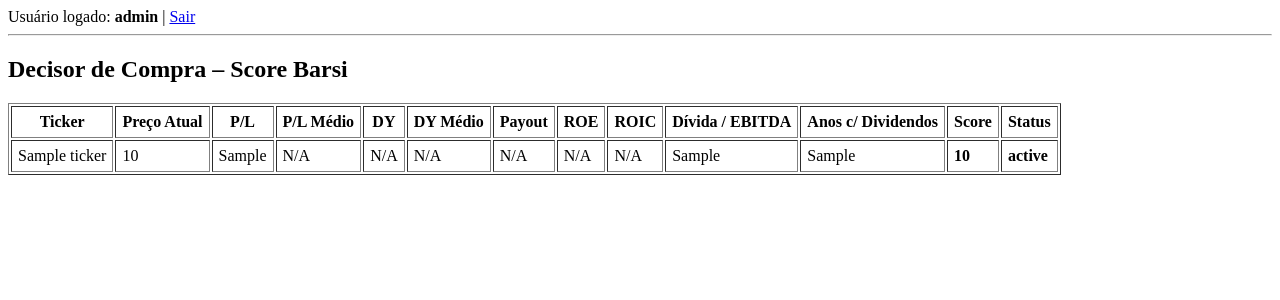
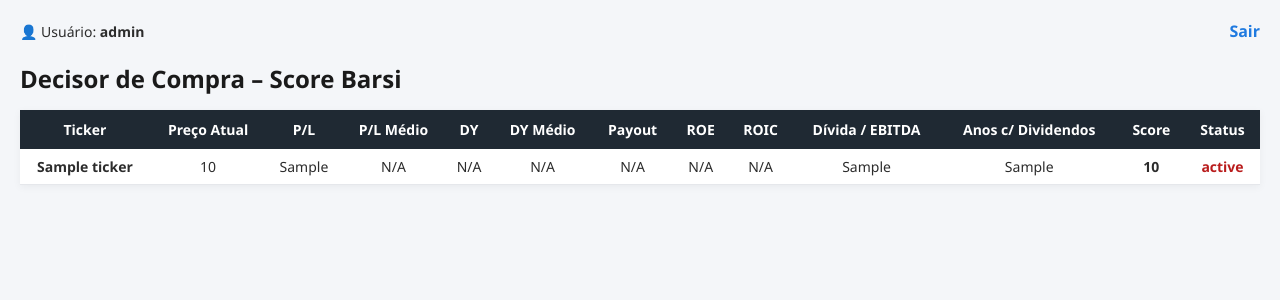
Before and after one commit to SpartanWilhelm/meurepositorio, a Flask app: template PyInvest/templates/dashboard.html in a window 1280 px wide. Shown: the top 300 px of the page. Run offline with Flask 3, Linux system fonts and the light colour scheme; a user stored in the database is signed in; the template is opened without the code that fills it: most values are stand-ins (such as "Sample title", 1, 10 or a date in 2020).

Commit message:
PyInvest 1.03

```diff
--- /dev/null
+++ b/PyInvest/static/css/finance.css
@@ -0,0 +1,101 @@
+/* Reset básico */
+* {
+    margin: 0;
+    padding: 0;
+    box-sizing: border-box;
+}
+
+body {
+    font-family: "Segoe UI", Tahoma, Arial, sans-serif;
+    background-color: #f4f6f9;
+    color: #2c2c2c;
+    padding: 20px;
+}
+
+/* Top bar */
+.top-bar {
+    display: flex;
+    justify-content: space-between;
+    align-items: center;
+    margin-bottom: 20px;
+}
+
+.top-bar span {
+    font-size: 14px;
+}
+
+.top-bar a {
+    text-decoration: none;
+    color: #1f7ae0;
+    font-weight: 600;
+}
+
+.top-bar a:hover {
+    text-decoration: underline;
+}
+
+/* Título */
+h2 {
+    margin-bottom: 15px;
+    color: #1a1a1a;
+}
+
+/* Tabela */
+table {
+    width: 100%;
+    border-collapse: collapse;
+    background-color: #ffffff;
+    box-shadow: 0 2px 8px rgba(0, 0, 0, 0.05);
+    font-size: 14px;
+}
+
+th {
+    background-color: #1f2933;
+    color: #ffffff;
+    padding: 10px;
+    text-align: center;
+    font-weight: 600;
+}
+
+td {
+    padding: 8px;
+    text-align: center;
+    border-bottom: 1px solid #e5e7eb;
+}
+
+tr:hover {
+    background-color: #f1f5f9;
+}
+
+/* Alinhamentos específicos */
+td:first-child {
+    font-weight: 600;
+}
+
+/* Status */
+.status-buy {
+    color: #15803d;
+    font-weight: bold;
+}
+
+.status-hold {
+    color: #ca8a04;
+    font-weight: bold;
+}
+
+.status-wait {
+    color: #b91c1c;
+    font-weight: bold;
+}
+
+/* Score */
+.score {
+    font-weight: bold;
+}
+
+/* Responsividade simples */
+@media (max-width: 1200px) {
+    table {
+        font-size: 12px;
+    }
+}
--- a/PyInvest/templates/dashboard.html
+++ b/PyInvest/templates/dashboard.html
@@ -3,21 +3,19 @@
 <head>
     <meta charset="UTF-8">
     <title>Decisor de Compra</title>
+
+    <link rel="stylesheet" href="{{ url_for('static', filename='css/finance.css') }}">
 </head>
 <body>
 
-<!-- 🔐 Barra superior simples -->
-<div>
-    Usuário logado: <strong>{{ current_user.id }}</strong>
-    |
+<div class="top-bar">
+    <span>👤 Usuário: <strong>{{ current_user.id }}</strong></span>
     <a href="{{ url_for('auth.logout') }}">Sair</a>
 </div>
 
-<hr>
-
 <h2>Decisor de Compra – Score Barsi</h2>
 
-<table border="1" cellpadding="6">
+<table>
     <tr>
         <th>Ticker</th>
         <th>Preço Atual</th>
@@ -37,18 +35,25 @@
     {% for s in stocks %}
     <tr>
         <td>{{ s.ticker }}</td>
-        <td>{{ s.price if s.price else "N/A" }}</td>
+        <td>{{ s.price or "N/A" }}</td>
         <td>{{ s.pl }}</td>
         <td>{{ "%.2f"|format(s.pl_medio) if s.pl_medio else "N/A" }}</td>
-        <td>{{ "%.2f%%"|format(s.dy * 100) if s.dy else "N/A" }}</td>
-        <td>{{ "%.2f%%"|format(s.dy_medio * 100) if s.dy_medio else "N/A" }}</td>
-        <td>{{ "%.2f%%"|format(s.payout * 100) if s.payout else "N/A" }}</td>
-        <td>{{ "%.2f%%"|format(s.roe * 100) if s.roe else "N/A" }}</td>
-        <td>{{ "%.2f%%"|format(s.roic * 100) if s.roic else "N/A" }}</td>
-        <td>{{ s.divida_ebitda if s.divida_ebitda is not none else "N/A" }}</td>
+        <td>{{ "%.2f%%"|format(s.dy*100) if s.dy else "N/A" }}</td>
+        <td>{{ "%.2f%%"|format(s.dy_medio*100) if s.dy_medio else "N/A" }}</td>
+        <td>{{ "%.2f%%"|format(s.payout*100) if s.payout else "N/A" }}</td>
+        <td>{{ "%.2f%%"|format(s.roe*100) if s.roe else "N/A" }}</td>
+        <td>{{ "%.2f%%"|format(s.roic*100) if s.roic else "N/A" }}</td>
+        <td>{{ s.divida_ebitda or "N/A" }}</td>
         <td>{{ s.anos_dividendos }}</td>
-        <td><strong>{{ s.score }}</strong></td>
-        <td><strong>{{ s.status }}</strong></td>
+        <td class="score">{{ s.score }}</td>
+
+        {% if "Comprar" in s.status and "aos poucos" not in s.status %}
+            <td class="status-buy">{{ s.status }}</td>
+        {% elif "aos poucos" in s.status %}
+            <td class="status-hold">{{ s.status }}</td>
+        {% else %}
+            <td class="status-wait">{{ s.status }}</td>
+        {% endif %}
     </tr>
     {% endfor %}
 </table>
```
Also changed, not shown: PyInvest/stocks/models.py (added, +12 -0 lines).
